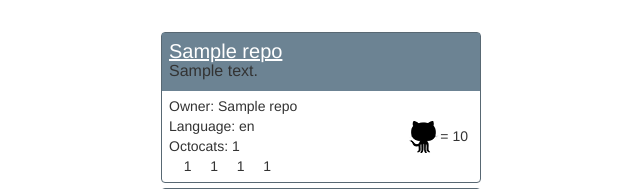
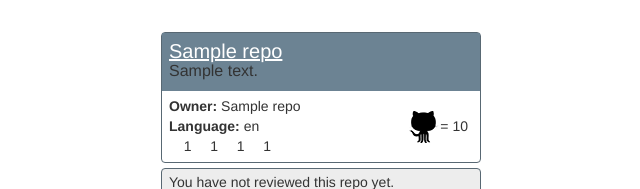
Before and after one commit to taddeimania/hackathon, a Django app: template reporanker/templates/reporanker/repo_detail.html in a window 1280 px wide. Shown: the part 53-242 px from the top of the page, without its empty margins (319-959 px from the left). Run offline with Django 3.2, Linux system fonts and the light colour scheme; tables that the repository leaves empty hold one stand-in row (values such as "Sample post"); the template is opened without the code that fills it: values that come from a table or form of the project are taken from there, most other values are stand-ins (such as "Sample title", 1, 10 or a date in 2020); parts of the project's set-up code (start-up, migrations or seed data) failed here and were passed over; some libraries are stand-ins or nearby versions; some web fonts are replaced.

Commit message:
Tech Debt: Removed the ocotocat average text from detail view

```diff
--- a/reporanker/static/reporanker/css/less/reporanker.less
+++ b/reporanker/static/reporanker/css/less/reporanker.less
@@ -237,7 +237,7 @@ html, body {
 .octo-icon-detail {
     float: right;
     position: relative;
-    top: -56px;
+    top: -46px;
     left: -12px;
 }
 
--- a/reporanker/static/reporanker/css/reporanker.css
+++ b/reporanker/static/reporanker/css/reporanker.css
@@ -207,7 +207,7 @@ body {
 .octo-icon-detail {
   float: right;
   position: relative;
-  top: -56px;
+  top: -46px;
   left: -12px;
 }
 .review-votes {
--- a/reporanker/templates/reporanker/repo_detail.html
+++ b/reporanker/templates/reporanker/repo_detail.html
@@ -8,10 +8,9 @@
     </div>
 
     <div class="detail-body">
-      Owner: {{ object.owner_name }}<br/>
-      Language: {{ object.language }}<br/>
+      <strong>Owner:</strong> {{ object.owner_name }}<br/>
+      <strong>Language:</strong> {{ object.language }}<br/>
       {% if object.get_average_octocats %}
-      Octocats: {{ object.get_average_octocats }}<br/>
       {% endif %}
       <div>
         <span class="octocon octocon-stars"></span> {{ object.star_count }}
```
